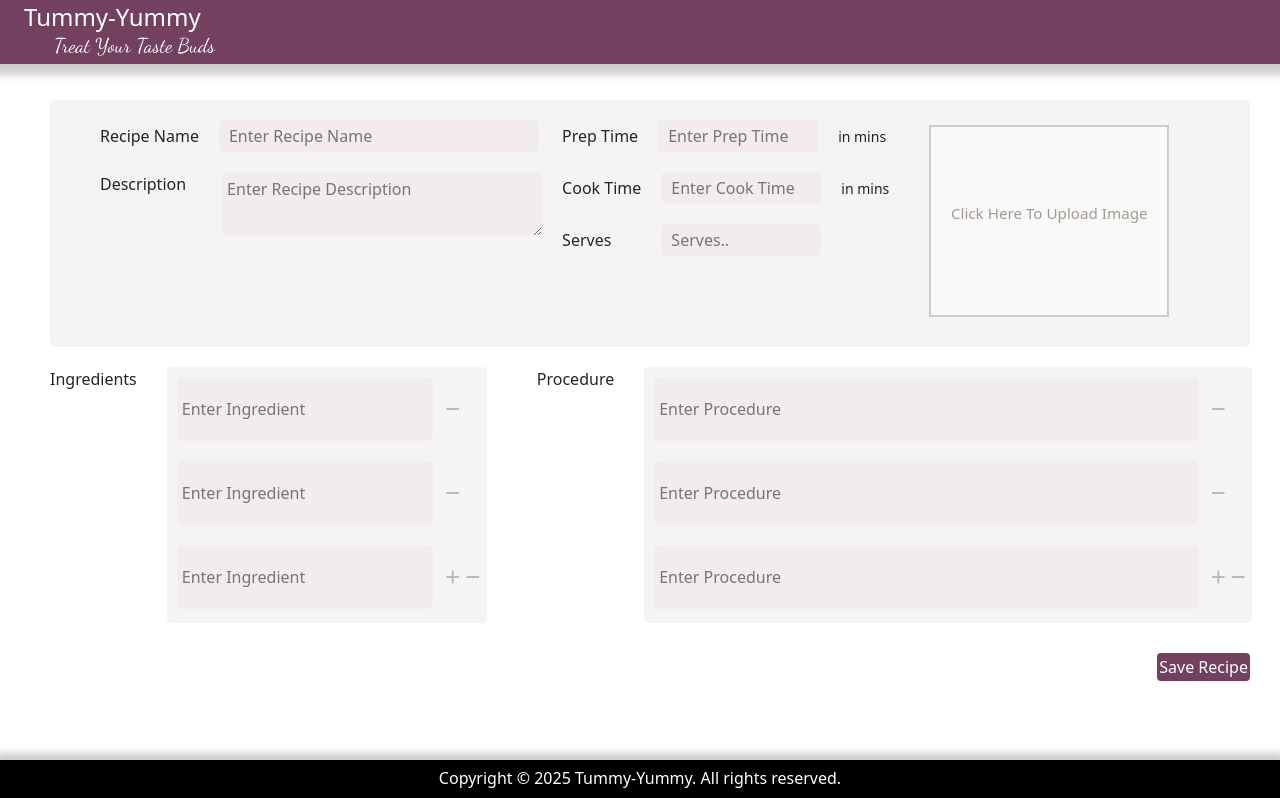
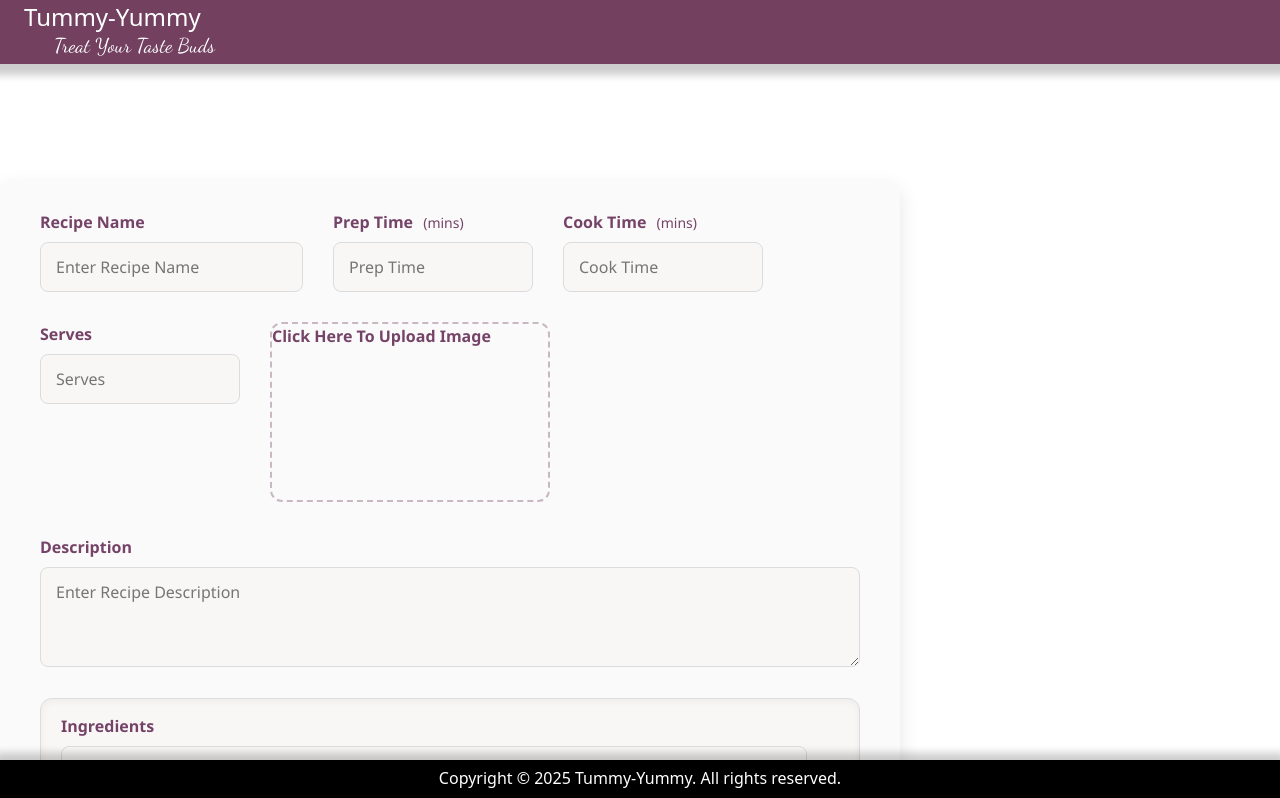
Before and after one commit to dd-1710/Recipe-Book, an Angular app in the folder Recipe-App/: page /add-recipe in a window 1280 px wide. Shown: the top 798 px of the page. Built offline with nearby package versions, Linux system fonts and the light colour scheme; a web font is replaced by a local one.

Commit message:
modified add recipoe form

```diff
--- a/Recipe-App/src/app/app.routes.ts
+++ b/Recipe-App/src/app/app.routes.ts
@@ -8,7 +8,7 @@ import { AddRecipeComponent } from '../pages/add-recipe/add-recipe.component';
 export const routes: Routes = [
 
     {
-        path:'',redirectTo:'login',pathMatch:'full'
+        path:'',redirectTo:'add-recipe',pathMatch:'full'
     },
     {
       path:'login',loadComponent:()=>import('../pages/login/login.component').then(m=>m.LoginComponent)
--- a/Recipe-App/src/pages/add-recipe/add-recipe.component.html
+++ b/Recipe-App/src/pages/add-recipe/add-recipe.component.html
@@ -1,55 +1,26 @@
-<div style="padding-bottom: 50px;">
-  <form [formGroup]="recipeForm">
-    <div style="width: 1200px; margin-left: 50px" class="recipe_form">
-      <div style="display: inline-flex;padding-left: 30px;">
-        <div style="display: block">
+<form [formGroup]="recipeForm" class="recipe_form">
+
+  <div class="form-row">
     <div class="add_recipe_name">
-            <label for="name" id="name"> Recipe Name </label>
-            <input
-              type="text"
-              formControlName="recipeName"
-              placeholder="Enter Recipe Name"
-            />
+      <label for="recipeName">Recipe Name</label>
+      <input type="text" formControlName="recipeName" placeholder="Enter Recipe Name" />
     </div>
 
-          <div class="add_desc" style="display: inline-flex">
-            <label for="description">Description</label>
-            <textarea
-              type="text"
-              placeholder="Enter Recipe Description"
-              formControlName="description"
-            >
-            </textarea>
+    <div class="recipe_details">
+      <label for="preptime">Prep Time <small>(mins)</small></label>
+      <input type="number" formControlName="preptime" placeholder="Prep Time" />
     </div>
+
+    <div class="recipe_details">
+      <label for="cooktime">Cook Time <small>(mins)</small></label>
+      <input type="number" formControlName="cooktime" placeholder="Cook Time" />
     </div>
-        <div style="display: inline-block">
-          <div class="add_recipe_detail">
-            <label for="name" id="name"> Prep Time </label>
-            <input
-              type="number"
-              formControlName="preptime"
-              placeholder="Enter Prep Time"
-            /><small>in mins</small>
+
+    <div class="recipe_details">
+      <label for="serves">Serves</label>
+      <input type="number" formControlName="serves" placeholder="Serves" />
     </div>
-          <div class="add_recipe_detail">
-            <label for="name" id="name"> Cook Time</label>
-            <input
-              type="number"
-              formControlName="cooktime"
-              placeholder="Enter Cook Time"
-            /><small>in mins</small>
-          </div>
-          <div class="add_recipe_detail">
-            <label for="name" id="name"> Serves </label>
-            <input
-              style="margin-left: 50px"
-              type="number"
-              formControlName="serves"
-              placeholder="Serves.."
-            />
-          </div>
-        </div>
-        <div>
+
     <div class="image_section">
       <label for="imageUpload" class="upload_box">
         <ng-container *ngIf="previewImg; else placeholder">
@@ -64,90 +35,43 @@
           </div>
         </ng-template>
       </label>
-            <input
-              type="file"
-              id="imageUpload"
-              hidden
-              (change)="onImageSelected($event)" formControlName="image"
-            />
+      <input type="file" id="imageUpload" hidden (change)="onImageSelected($event)" formControlName="image" />
     </div>
   </div>
+
+  <div class="form-row">
+    <div class="add_desc" style="flex: 1 1 100%;">
+      <label for="description">Description</label>
+      <textarea formControlName="description" placeholder="Enter Recipe Description"></textarea>
     </div>
   </div>
-    <div>
+
   <div class="ingredient1">
-        <label for="Ingredients">Ingredients</label>
-        <div
-          class="add_ingredients"
-          formArrayName="ingredients"
-          style="overflow: auto"
-        >
-          <div
-            *ngFor="let list of ingredient.controls; let i = index"
-            [formGroupName]="i"
-            class="ingredient_input"
-          >
-            <input
-              type="text"
-              placeholder="Enter Ingredient"
-              formControlName="input"
-            />
+    <div class="add_ingredients" formArrayName="ingredients" >
+      <label>Ingredients</label>
+      <div *ngFor="let list of ingredient.controls; let i = index" [formGroupName]="i" class="ingredient_input">
+        <input type="text" placeholder="Enter Ingredient" formControlName="input" />
         <span [class.disabled]="!list.get('input')?.value">
-              <i
-                *ngIf="ingredient?.length && i === ingredient.length - 1"
-                class="fa-solid fa-plus"
-                (click)="addInput('ingredient')"
-              ></i>
-              <i
-                *ngIf="ingredient.length > 1"
-                class="fa-solid fa-minus"
-                (click)="deleteInput(i, 'ingredient')"
-              ></i>
+          <i *ngIf="ingredient?.length && i === ingredient.length - 1" class="fa-solid fa-plus" (click)="addInput('ingredient')"></i>
+          <i *ngIf="ingredient.length > 1" class="fa-solid fa-minus" (click)="deleteInput(i, 'ingredient')"></i>
         </span>
       </div>
     </div>
-        <div style="display: inline-flex; margin-left: 50px">
-          <label for="procedure">Procedure</label>
-          <div
-            style="overflow: auto"
-            class="add_procedure"
-            formArrayName="procedure"
-          >
-            <div
-              *ngFor="let list of procedure.controls; let i = index"
-              [formGroupName]="i"
-              class="procedure_input"
-            >
-              <input
-                type="text"
-                placeholder="Enter Procedure"
-                formControlName="input"
-              />
-              <span
-                [style.cursor]="
-                  list.get('input')?.value ? 'pointer' : 'default'
-                "
-                [class.disabled]="!list.get('input')?.value"
-              >
-                <i
-                  *ngIf="procedure?.length && i === procedure.length - 1"
-                  class="fa-solid fa-plus"
-                  (click)="addInput('procedure')"
-                ></i>
-                <i
-                  *ngIf="procedure.length > 1"
-                  class="fa-solid fa-minus"
-                  (click)="deleteInput(i, 'procedure')"
-                ></i>
+
+    <div class="add_procedure" formArrayName="procedure">
+      <label>Procedure</label>
+      <div *ngFor="let list of procedure.controls; let i = index" [formGroupName]="i" class="procedure_input">
+        <input type="text" placeholder="Enter Procedure" formControlName="input" />
+        <span [class.disabled]="!list.get('input')?.value">
+          <i *ngIf="procedure?.length && i === procedure.length - 1" class="fa-solid fa-plus" (click)="addInput('procedure')"></i>
+          <i *ngIf="procedure.length > 1" class="fa-solid fa-minus" (click)="deleteInput(i, 'procedure')"></i>
         </span>
       </div>
     </div>
   </div>
-      </div>
-    </div>
+
   <div class="save1">
-      <button class="save_recipe" (click)="addRecipe()">Save Recipe</button>
+    <button type="button" class="save_recipe" (click)="addRecipe()">Save Recipe</button>
   </div>
 
 </form>
-</div>
--- a/Recipe-App/src/pages/add-recipe/add-recipe.component.scss
+++ b/Recipe-App/src/pages/add-recipe/add-recipe.component.scss
@@ -1,212 +1,254 @@
+/* Container for the whole form */
 .recipe_form {
-  padding: 20px;
-  margin: 20px;
-  border-radius: 5px;
-  background-color: #f4f4f4;
-  max-height: auto;
-}
+  max-width: 900px;
 
-.add_recipe_name input {
-  border-radius: 5px;
-  outline: none;
-  border: none;
-  margin: 0px 20px 20px 20px;
-  padding : 10px;
-  width: 20rem;
-  max-height: 2rem;
-  background-color: rgb(243, 236, 236);
-}
-
-.add_recipe_detail input{
-  border-radius: 5px;
-  outline: none;
-  border: none;
-  padding: 10px;
-  margin: 0px 20px 20px 20px;
-  width: 10rem;
-  max-height: 2rem;
-  background-color: rgb(243, 236, 236);
-}
-
-.add_desc textarea {
-  border-radius: 5px;
-  width: 20rem;
-  height: 4rem;
-  outline: none;
-  border: none;
-  padding: 5px;
-  margin: 0px 20px 20px 36px;
-  background-color: rgb(243, 236, 236);
-  max-height: 8rem;
-}
-
-.ingredient1{
-  display: inline-flex;
-  padding-left: 50px;
-}
-
-
-.add_ingredients  {
-  border-radius: 5px;
-  width: 20rem;
-  min-height: 16rem;
-  background-color: #f4f4f4;
-  margin-left: 30px;
-  min-height: 16rem;
-  max-height: 16rem;     /* 👈 Add this */
-  overflow-y: auto;
-}
-.ingredient_input input{
-  border-radius: 5px;
-  outline: none;
-  border: none;
-  padding: 5px;
-  margin: 10px;
-  background-color: rgb(243, 236, 236);
-  width: 16rem;
-  height: 4rem;
-}
-
-.add_ingredients::-webkit-scrollbar,.add_procedure::-webkit-scrollbar,.add_desc textarea::-webkit-scrollbar {
- width: 4px;
-}
-
-.add_ingredients::-webkit-scrollbar-thumb,.add_procedure::-webkit-scrollbar-thumb,.add_desc textarea::-webkit-scrollbar-thumb {
-  background-color: #c1bebb;
-  border-radius: 10px;
-}
-
-.add_ingredients::-webkit-scrollbar-track, .add_procedure::-webkit-scrollbar-track,.add_desc textarea::-webkit-scrollbar-track{
-  background: transparent;
-}
-
-
-
-
-
-.add_procedure  {
-  border-radius: 5px;
-  width: 38rem;
-  background-color: #f4f4f4;
-  margin-left: 30px;
-  min-height: 16rem;
-  min-height: 16rem;
-  max-height: 16rem;
-  overflow-y: auto;
+  padding: 30px 40px;
+  background: #fafafa;
+  border-radius: 12px;
+  box-shadow: 0 8px 20px rgba(0,0,0,0.1);
+  font-family: 'Segoe UI', Tahoma, Geneva, Verdana, sans-serif;
+  color: #333;
+  box-sizing: border-box;
+  scroll-margin-top: 100px;
+  margin-top: 100px;
 
 }
 
-
-.procedure_input input{
-  border-radius: 5px;
-  outline: none;
-  border: none;
-  padding: 5px;
-  margin: 10px;
-  background-color: rgb(243, 236, 236);
-  width: 34rem;
-  height: 4rem;
+/* Form row with flex layout */
+.form-row {
+  display: flex;
+  flex-wrap: wrap;
+  gap: 30px;
+  margin-bottom: 25px;
 }
 
-
-.fa-solid {
-  color:rgb(114, 104, 104);
-  padding: 3px;
-  cursor: pointer;
+/* Labels */
+.recipe_form label {
+  display: block;
+  font-weight: 600;
+  margin-bottom: 8px;
+  color: #764368; /* elegant muted purple */
 }
 
-
-
-.disabled {
-  pointer-events: none;
-  opacity: 0.5;
+/* Text inputs and textarea */
+.recipe_form input[type="text"],
+.recipe_form input[type="number"],
+.recipe_form textarea {
+  width: 100%;
+  padding: 12px 15px;
+  border-radius: 8px;
+  border: 1.5px solid #dcdcdc;
+  background-color: #f9f7f6;
+  font-size: 1rem;
+  transition: border-color 0.3s ease;
+  box-sizing: border-box;
+  resize: vertical;
 }
 
-
-.disabled .fa-plus,
-.disabled .fa-minus {
-  color: gray
+.recipe_form input[type="text"]:focus,
+.recipe_form input[type="number"]:focus,
+.recipe_form textarea:focus {
+  outline: none;
+  border-color: #734060;
+  background-color: #fff;
+  box-shadow: 0 0 8px rgba(115, 64, 96, 0.2);
 }
 
-.image_section {
-  margin: 5px 0px 10px 40px
+/* Description textarea height */
+.recipe_form textarea {
+  min-height: 100px;
 }
 
-.image_wrapper {
+/* Image upload box */
+.image_section {
+  flex: 1 1 280px;
+  max-width: 280px;
   position: relative;
-  width: 100%;
-  height: 100%;
+  object-fit: cover;
 }
 
-.image_wrapper img {
+.upload_box {
+  border: 2px dashed #c9b8c3;
+  border-radius: 12px;
+  cursor: pointer;
+  height: 180px;
+  display: flex;
+  align-items: center;
+  justify-content: center;
+  background-color: #fafafa;
+  transition: border-color 0.3s ease, background-color 0.3s ease;
+}
+
+.upload_box:hover {
+  border-color: #734060;
+  background-color: #f3ecef;
+}
+
+.upload_box img {
   width: 100%;
   height: 100%;
   object-fit: cover;
+  border-radius: 12px;
 }
 
 .edit_overlay {
   position: absolute;
-  top: 0;
-  left: 0;
-  right: 0;
-  bottom: 0;
-  background-color: rgba(0, 0, 0, 0.4);
-  color: #fff;
-  font-size: 0.9rem;
+  inset: 0;
+  background: rgba(115, 64, 96, 0.45);
+  color: white;
+  font-size: 1rem;
+  font-weight: 600;
+  opacity: 0;
+  border-radius: 12px;
   display: flex;
   align-items: center;
   justify-content: center;
-  opacity: 0;
-  border-radius: 10px;
-  transition: opacity 0.3s ease-in-out;
+  transition: opacity 0.25s ease;
 }
 
 .upload_box:hover .edit_overlay {
   opacity: 1;
 }
 
+/* Recipe details (prep time, cook time, serves) */
+.recipe_details {
+  flex: 1 1 200px;
+  max-width: 200px;
+}
 
-.upload_box {
-  width: 15rem;
-  height: 12rem;
-  border: 2px solid #ccc;
-  background-color: #f9f9f9;
+.recipe_details small {
+  color: #764368;
+  font-weight: 500;
+  margin-left: 6px;
+}
+
+/* Ingredients & Procedure container */
+.ingredient1 {
+  display: flex;
+  gap: 40px;
+  margin-bottom: 30px;
+  flex-wrap: wrap;
+}
+
+/* Scrollable boxes for ingredients and procedures */
+.add_ingredients,
+.add_procedure {
+  flex: 1 1 400px;
+  max-height: 280px;
+  padding: 15px 20px;
+  border-radius: 12px;
+  background-color: #f9f7f6;
+  border: 1.5px solid #dcdcdc;
+  overflow-y: auto;
+  box-sizing: border-box;
+  box-shadow: inset 0 2px 8px rgb(0 0 0 / 0.05);
+}
+
+.ingredient_input,
+.procedure_input {
   display: flex;
   align-items: center;
-  justify-content: center;
-  overflow: hidden;
-  cursor: pointer;
-  transition: all 0.3s ease-in-out;
+  gap: 10px;
+  margin-bottom: 15px;
 }
 
-.upload_box:hover {
-  border-color: #ccc;
-  background-color: #f2ede4;
+.ingredient_input input,
+.procedure_input input {
+  flex: 1;
+  margin-bottom: 0;
 }
 
-.upload_box img {
-  width: 100%;
-  height: 100%;
-  object-fit: cover;
+.ingredient_input span,
+.procedure_input span {
+  display: flex;
+  gap: 10px;
+  align-items: center;
 }
 
-.upload_text {
-  color: #a49b8f;
-  font-size: 0.95rem;
-  text-align: center;
+
+/* Plus and minus icons styling */
+.fa-solid {
+  color: #a987b0;
+  margin-left: 8px;
+  cursor: pointer;
+  transition: color 0.3s ease;
 }
 
-.save1{
-  padding: 30px;
-
+.fa-solid:hover {
+  color: #734060;
 }
 
-.save_recipe{
-  float: right;
+.disabled {
+  pointer-events: none;
+  opacity: 0.4;
+}
+
+.disabled .fa-plus,
+.disabled .fa-minus {
+  color: #bfb8bf;
+}
+
+/* Scrollbar styling */
+.add_ingredients::-webkit-scrollbar,
+.add_procedure::-webkit-scrollbar {
+  width: 6px;
+}
+
+.add_ingredients::-webkit-scrollbar-thumb,
+.add_procedure::-webkit-scrollbar-thumb {
+  background-color: #c1bebb;
+  border-radius: 10px;
+}
+
+.add_ingredients::-webkit-scrollbar-track,
+.add_procedure::-webkit-scrollbar-track {
+  background: transparent;
+}
+
+/* Save button */
+.save1 {
+  text-align: right;
+}
+
+.save_recipe {
+  background-color: rgb(115, 64, 96);
   color: white;
-  border-radius: 4px;
-  background-color:  rgb(115 64 96);
-  outline: none;
+  padding: 12px 28px;
+  border-radius: 30px;
   border: none;
-  padding: 2px;
+  cursor: pointer;
+  font-size: 1.1rem;
+  font-weight: 600;
+  box-shadow: 0 6px 12px rgba(115, 64, 96, 0.3);
+  transition: background-color 0.3s ease, box-shadow 0.3s ease;
 }
+
+.save_recipe:hover {
+  background-color: #9b6991;
+  box-shadow: 0 8px 16px rgba(155, 105, 145, 0.5);
+}
+
+/* Responsive Adjustments */
+@media (max-width: 768px) {
+  .form-row {
+    flex-direction: column;
+  }
+
+  .image_section,
+  .recipe_details,
+  .add_ingredients,
+  .add_procedure {
+    max-width: 100%;
+    flex: 1 1 100%;
+     object-fit: cover;
+  }
+
+  .ingredient1 {
+    flex-direction: column;
+  }
+
+  .save_recipe {
+    width: 100%;
+    padding: 14px 0;
+  }
+}
--- a/Recipe-App/src/pages/add-recipe/add-recipe.component.ts
+++ b/Recipe-App/src/pages/add-recipe/add-recipe.component.ts
@@ -21,6 +21,7 @@ export class AddRecipeComponent {
   imageUrl: any;
   previewImg: string | null = null;
   selectedFile: File | null = null;
+userRecipes: any;
 
 
   constructor(private FormBuidler: FormBuilder,private service:RecipeService) {}
--- a/Recipe-App/src/pages/header/header.component.scss
+++ b/Recipe-App/src/pages/header/header.component.scss
@@ -18,7 +18,7 @@
   top: 0;
   background-color: rgb(115 64 96);
   padding-left: 24px;
-  display: inline-flex;
+  display:flex;
   justify-content: space-between;
   align-items: center;
 }
@@ -38,7 +38,6 @@
 .nav-links nav {
   display: flex;
   gap: 10px;
-  margin-right: 100px;
 }
 
 .nav-links a {
@@ -62,3 +61,52 @@
   box-shadow: 0px -2px 8px 5px rgba(0, 0, 0, 0.2);
   z-index: 1000;
 }
+.header-right {
+  display: flex;
+  align-items: center;
+  position: relative;
+}
+
+.user-avatar {
+  width: 40px;
+  height: 40px;
+  background-color: rgb(188, 145, 172); /* your theme */
+  color: beige;
+  border-radius: 50%;
+  display: flex;
+  align-items: center;
+  justify-content: center;
+  cursor: pointer;
+  font-weight: bold;
+  text-transform: uppercase;
+  padding: 20px;
+  margin:30px;
+}
+
+.user-menu {
+  position: absolute;
+  top: 50px;
+  right: 0;
+  background-color: white;
+  border: 1px solid #ddd;
+  border-radius: 8px;
+  box-shadow: 0 4px 6px rgba(0,0,0,0.1);
+  z-index: 1000;
+  padding: 8px 0;
+  display: flex;
+  flex-direction: column;
+  margin-top:20px;
+  margin-right:16px;
+  width:200px;
+
+}
+
+.user-menu a {
+  padding: 10px 16px;
+  text-decoration: none;
+  color: black;
+}
+
+.user-menu a:hover {
+  background-color: #f0f0f0;
+}
--- a/Recipe-App/src/pages/header/header.component.ts
+++ b/Recipe-App/src/pages/header/header.component.ts
@@ -1,5 +1,5 @@
 import { Component } from '@angular/core';
-import { RouterModule } from '@angular/router';
+import { Router, RouterModule } from '@angular/router';
 import { CommonModule } from '@angular/common';
 import { AuthService } from '../../services/auth.service';
 
@@ -13,8 +13,10 @@ import { AuthService } from '../../services/auth.service';
 export class HeaderComponent {
 
 public isLoggedIn:boolean = false;
+  username = 'john'; // You should get this from AuthService or localStorage
+  menuOpen = false;
 
-constructor(private auth:AuthService){
+constructor(private auth:AuthService,private router:Router){
 
 }
 
@@ -22,5 +24,18 @@ ngOnInit(){
   this.auth.isLoggedIn$.subscribe(status=>{
     this.isLoggedIn = status;
   })
+  this.username = localStorage.getItem('username') || '';
+  if(this.isLoggedIn == false){
+   // this.router.navigate(['/login']);
+  }
 }
+toggleMenu() {
+    this.menuOpen = !this.menuOpen;
+  }
+
+  signOut() {
+    // Clear token/localStorage and redirect
+    localStorage.clear();
+    // Route to login or home
+  }
 }
--- a/Recipe-App/src/pages/show-recipes/show-recipes.component.scss
+++ b/Recipe-App/src/pages/show-recipes/show-recipes.component.scss
@@ -1,10 +1,6 @@
 @import "https://fonts.googleapis.com/css2?family=Dancing+Script:wght@400..700&family=Italianno&display=swap";
-/* @tailwind base;
-@tailwind components;
-@tailwind utilities; */
 
 /* recipe.component.scss */
-
 
 .recipe-app {
   display: flex;
@@ -13,120 +9,112 @@
   height: 100vh;
   width: 100vw;
   padding-top: 8vh;
+  padding-left: 16px;
+  padding-right: 16px;
   background-color: #f4f4f4;
+  box-sizing: border-box;
 }
 
-// .recipe-search{
-  // background-color:	#006D77;
-  // background-color: #9E2A2F;
-  // background-color: rgb(115 64 96 );
-  // rgb(115 64 96/var(--tw-bg-opacity,1))
-// }
-
-.recipe-search{
-  // margin-top: 70px;
+.recipe-search {
+  // Optional: add styles here if needed
 }
 
-.search-bar input{
-
+.search-bar input {
   border-radius: 5px;
-  border:none;
+  border: none;
   margin: 80px 16px 16px 100px;
   height: 30px;
   width: 400px;
-  max-width: 400px;
+  max-width: 100%;
   background-color: #f5f5f5;
   border-right: black solid 30px;
-
 }
 
-.search-bar input:focus{
+.search-bar input:focus {
   outline: none;
   box-shadow: 0px 2px 1px 2px white;
-
 }
 
-.fa-search{
+.fa-search {
   color: palevioletred;
   padding: 24px;
   margin: 0;
 }
 
-.search-button{
+.search-button {
   border: none;
   height: 30px;
   position: relative;
   transform: translateX(-70px);
   cursor: pointer;
   background: none;
-
-
 }
 
-.footer{
-  box-shadow:  0px 2px 8px 5px rgba(0, 0, 0, 0.2);
+.footer {
+  box-shadow: 0px 2px 8px 5px rgba(0, 0, 0, 0.2);
   background-color: black;
   text-align: center;
   color: white;
   height: 5vh;
-  margin:0;
+  margin: 0;
   padding: 6px;
   margin-top: auto;
 }
 
 .recipe-cards-container {
-  margin: 0;
-  display: flex;
-  flex-wrap: wrap;
-  justify-content: flex-start;
+  display: grid;
+  grid-template-columns: repeat(auto-fit, minmax(220px, 1fr));
   gap: 20px;
   padding: 20px;
-
+  width: 100%;
+  box-sizing: border-box;
 }
 
-.recipe-card{
-  width:220px;
-  height: 300px;
+.recipe-card {
+  background-color: white;
   border-radius: 5px;
   box-shadow: 0px 2px 8px 5px rgba(0, 0, 0, 0.2);
+  display: flex;
+  flex-direction: column;
+  overflow: hidden;
+  transition: transform 0.2s ease-in-out;
+}
 
-  margin-left:20px;
-  background-color: white;
+.recipe-card:hover {
+  transform: translateY(-5px);
 }
-.recipe-card img{
+
+.recipe-card img {
+  width: 100%;
   height: 180px;
-  width:220px;
-  padding: 0px;
+  object-fit: cover;
   border-top-left-radius: 5px;
   border-top-right-radius: 5px;
-  object-fit: cover;
 }
 
-.dish_container{
+.dish_container {
   display: flex;
   justify-content: space-between;
   align-items: center;
   width: 100%;
   padding: 6px;
-
 }
 
-.dish_name{
+.dish_name {
   font-size: 1rem;
   font-weight: bold;
   text-align: center;
   flex-grow: 1;
+  word-wrap: break-word;
+  padding: 0 4px;
 }
 
-.dish_container .fa-solid{
-cursor: pointer;
-color:#DAA520
-
-
+.dish_container .fa-solid {
+  cursor: pointer;
+  color: #daa520;
 }
 
-.dish_description{
-
+.dish_description {
   font-size: 15px;
   font-style: italic;
   padding: 0px;
@@ -134,33 +122,27 @@ color:#DAA520
   display: block;
 }
 
-.recipe-button{
-  /* background-color: #dc143c; */
-  // background-color: #008080;
+.recipe-button {
   background-color: black;
   color: white;
   border-radius: 4px;
   border: none;
   position: relative;
   top: 2px;
-
-
 }
 
-.recipe_details{
+.recipe_details {
   display: flex;
   gap: 35px;
-
 }
 
-.rating{
+.rating {
   color: goldenrod;
-  padding:2px;
+  padding: 2px;
   position: relative;
   top: 1px;
-
 }
 
-.fa-star{
-cursor: pointer;
+.fa-star {
+  cursor: pointer;
 }
```
Lines whose indentation alone changed are shown as unchanged.
